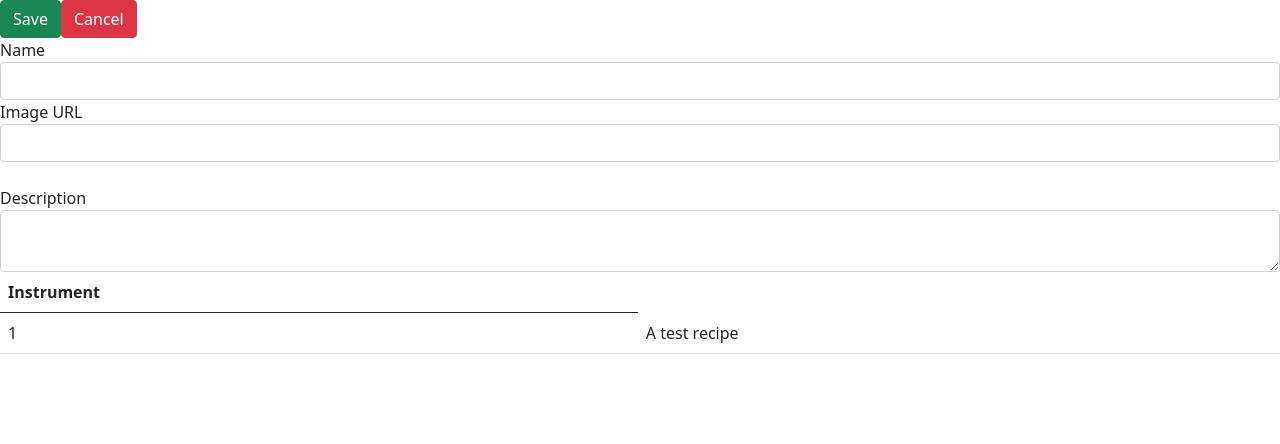
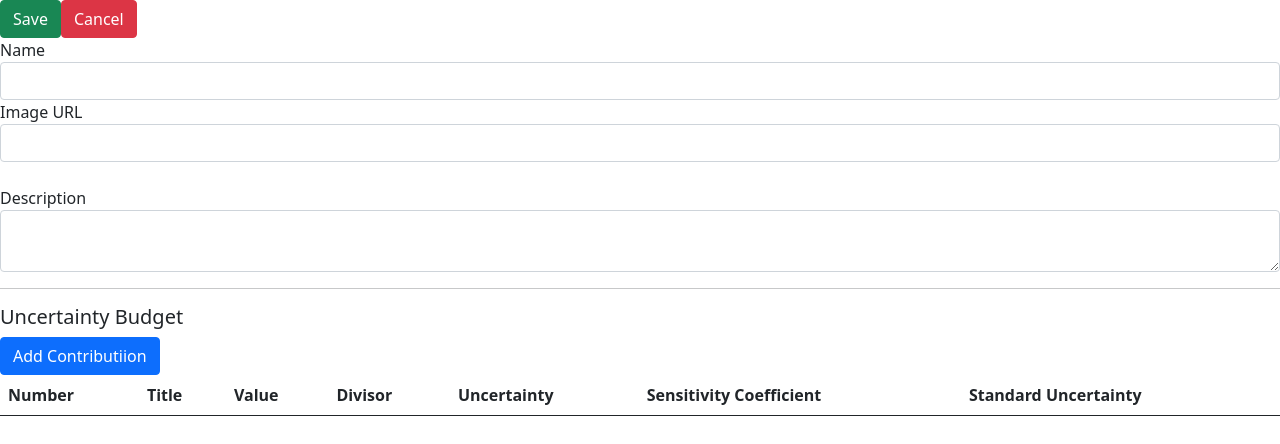
Before and after one commit to MetrologyExpert/webumeaa, an Angular app: page / in a window 1280 px wide. Shown: the top 444 px of the page. Built offline with nearby package versions, Linux system fonts and the light colour scheme.

Commit message:
3rd commit

```diff
--- a/src/app/app.component.html
+++ b/src/app/app.component.html
@@ -1,2 +1,2 @@
 <app-instrumentpage> </app-instrumentpage>
-<app-instrumentlist></app-instrumentlist>
+<!-- <app-instrumentlist></app-instrumentlist> -->
--- a/src/app/app.module.ts
+++ b/src/app/app.module.ts
@@ -7,13 +7,15 @@ import { InstrumentlistComponent } from './instrumentlist/instrumentlist.compone
 import { InstrumentpageComponent } from './instrumentpage/instrumentpage.component';
 import { ReactiveFormsModule } from '@angular/forms';
 import { InstrumentsComponent } from './instruments/instruments.component';
+import { NavbarComponent } from './navbar/navbar.component';
 
 @NgModule({
   declarations: [
     AppComponent,
     InstrumentlistComponent,
     InstrumentpageComponent,
-    InstrumentsComponent
+    InstrumentsComponent,
+    NavbarComponent
   ],
   imports: [
     BrowserModule,
--- a/src/app/instrumentpage/instrumentpage.component.html
+++ b/src/app/instrumentpage/instrumentpage.component.html
@@ -1,7 +1,7 @@
 <div class="row">
     <div class="col-xs-12">
-        <form [formGroup]="instrumentForm" (ngSubmit) = "onSubmit()">
-
+        <form [formGroup]="instrumentProfileForm" (ngSubmit) = "onSubmit()">
+            <!-- Buttons: Save and Cancel -->
             <div class="row">
                 <div class="col-xs-12">
                     <button type="submit"
@@ -13,7 +13,8 @@
                     </button>
                 </div>
             </div>
-
+            <!-- Instrument Form -->
+            <!-- Name of the Instrument -->
             <div class="row">
                 <div class="col-xs-12">
                     <div class="form-group">
@@ -26,7 +27,7 @@
                     </div>
                 </div>
             </div>
-
+            <!-- Image of an Instrument - Path -->
             <div class="row">
                 <div class="col-xs-12">
                     <div class="form-group">
@@ -47,6 +48,7 @@
                 </div>
             </div>
 
+            <!-- Description -->
             <div class="row">
                 <div class="col-xs-12">
                     <div class="form-group">
@@ -61,6 +63,46 @@
                     </div>
                 </div>
             </div>
+<hr>
+            <div formArrayName="uncertaintyBudgets">
+                <h5>Uncertainty Budget</h5> <button class="btn btn-primary" (click)="addContribution()">Add Contributiion</button>
+                <!-- <div *ngFor="let uncertaintyBudget of uncertaintyBudgets; let i=index"> -->
+                  <!-- The repeated uncertaintyBudget template -->
+                    <!-- <ng-container [formGroupName]="i">
+                       <input formControlName="example" />
+                       <input formControlName="measurementModel" />
+                    </ng-container>
+                </div> -->
+
+                 <table class="table table-striped">
+                    <thead>
+                      <tr>
+                        <th scope="col">Number</th>
+                        <th scope="col">Title</th>
+                        <th scope="col">Value</th>
+                        <th scope="col">Divisor</th>
+                        <th scope="col">Uncertainty</th>
+                        <th scope="col">Sensitivity Coefficient</th>
+                        <th scope="col">Standard Uncertainty</th>
+
+                      </tr>
+                    </thead>
+                    <tbody>
+                      <tr
+                      *ngFor="let uncertaintyBudget of uncertaintyBudgets; let i=index"
+                      [formGroupName]="i"
+                      >
+                        <td scope="row">{{i}}</td>
+                        <td><input class="form-control" formControlName="title" /></td>
+                        <td><input class="form-control" formControlName="errorValue" /></td>
+                        <td><input class="form-control" formControlName="divisor" /></td>
+                        <td><input class="form-control" formControlName="standardUncertainty" /></td>
+                        <td><input class="form-control" formControlName="sensitivityCoefficient" /></td>
+                        <td><input class="form-control" formControlName="stdUncertainty" /></td>
+                     </tr>
+                    </tbody>
+                </table>
+            </div>
         </form>
     </div>
 
--- a/src/app/instrumentpage/instrumentpage.component.ts
+++ b/src/app/instrumentpage/instrumentpage.component.ts
@@ -1,5 +1,5 @@
 import { Component, OnInit } from '@angular/core';
-import { FormControl, FormGroup, Validators } from '@angular/forms';
+import { FormArray, FormBuilder, FormControl, FormGroup, Validators } from '@angular/forms';
 import { InstrumentService } from '../instrument.service';
 
 @Component({
@@ -10,27 +10,70 @@ import { InstrumentService } from '../instrument.service';
 export class InstrumentpageComponent implements OnInit {
 
   constructor(
+    private fb: FormBuilder,
     private instrumentService:InstrumentService
   ) { }
 
-  instrumentForm: FormGroup;
+  instrumentProfileForm: FormGroup;
+  uncertaintyBudgetTableForm: FormGroup;
+  contributionForm: FormGroup;
+
+
+
 
   ngOnInit(): void {
+    let name = '';
+    let imagePath = '';
+    let description = '';
+    let uncertaintyContributions = new FormArray([]);
 
-    let instrumentName = '';
-    let instrumentImagePath = '';
-    let instrumentDescription = '';
 
-    this.instrumentForm = new FormGroup({
-      'name': new FormControl(instrumentName, Validators.required),
-      'imagePath': new FormControl(instrumentImagePath, Validators.required),
-      'description': new FormControl(instrumentDescription, Validators.required),
+  this.instrumentProfileForm =
+   new FormGroup({
+        'name': new FormControl(name, Validators.required),
+        'imagePath': new FormControl(imagePath, Validators.required),
+        'description': new FormControl(description, Validators.required),
+        'uncertaintyBudgets': uncertaintyContributions
+      });
+
+
+      //Uncertainty Budget Table
+      this.uncertaintyBudgetTableForm = new FormGroup({
+
+      })
+
+
+
+     //Uncertainty Budget Table Form
+    this.contributionForm = new FormGroup({
+     'title': new FormControl('', Validators.required),
+     'errorValue': new FormControl('', Validators.required),
+     'divisor': new FormControl('', Validators.required),
+     'standardUncertainty': new FormControl('', Validators.required),
+     'sensitivityCoefficient': new FormControl('', Validators.required),
+     'stdUncertainty': new FormControl('', Validators.required),
     });
+
   }
 
   onSubmit(){
-    this.instrumentService.addInstrument(this.instrumentForm.value);
   }
 
-  onCancel(){}
+  onCancel(){
+
+  }
+
+  addUncertaintyBudgetTable(){
+
+  }
+
+
+  addContribution(){
+    this.uncertaintyBudgets.push(this.contributionForm);
+  }
+
+  get uncertaintyBudgets() {
+    return (<FormArray>this.instrumentProfileForm.get('uncertaintyBudgets')).controls;
+  }
+
 }
--- /dev/null
+++ b/src/app/navbar/navbar.component.ts
@@ -0,0 +1,15 @@
+import { Component, OnInit } from '@angular/core';
+
+@Component({
+  selector: 'app-navbar',
+  templateUrl: './navbar.component.html',
+  styleUrls: ['./navbar.component.css']
+})
+export class NavbarComponent implements OnInit {
+
+  constructor() { }
+
+  ngOnInit(): void {
+  }
+
+}
```
Also changed, not shown: src/app/navbar/navbar.component.css (added), src/app/navbar/navbar.component.html (added), 1 other file (tests, documents, lock files or other folders).
